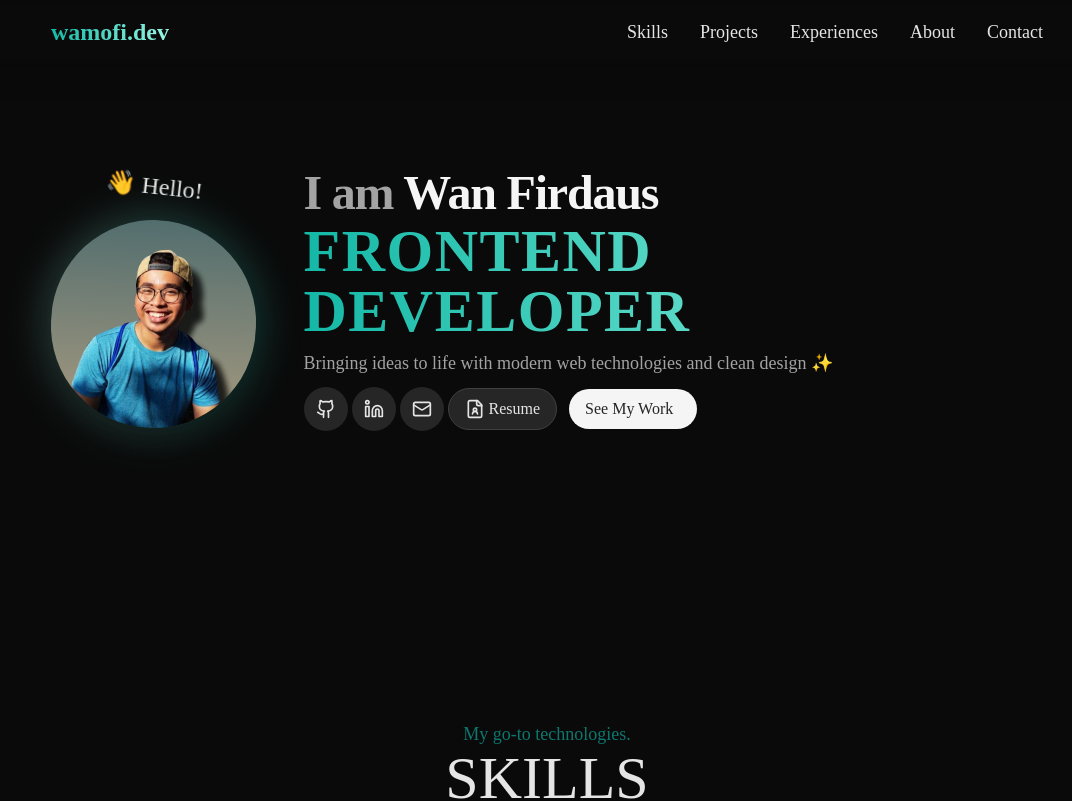
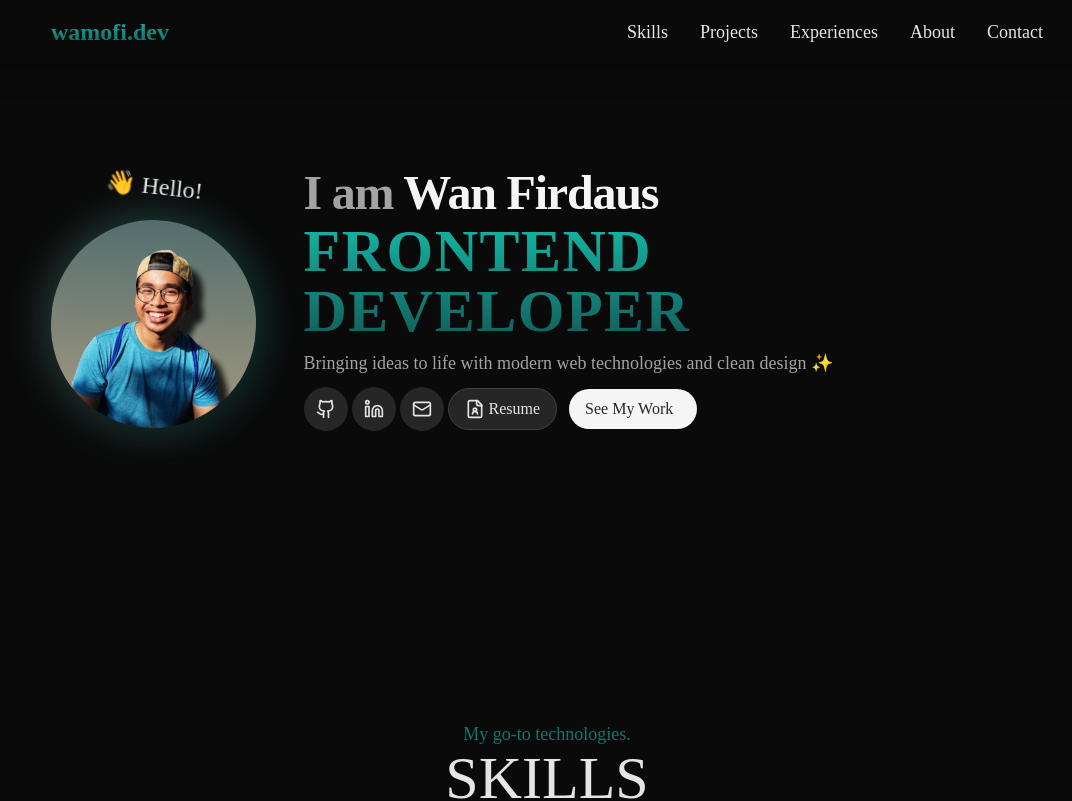
Before and after one commit to wamofi97/wamofi-portfolio, a React (Vite) app: page / in a window 1280 px wide. Shown: the top 801 px of the page, without its empty margins (93-1165 px from the left). Built offline with nearby package versions, Linux system fonts and the light colour scheme; a web font is replaced by a local one.

Commit message:
add active text

```diff
--- a/src/index.css
+++ b/src/index.css
@@ -33,7 +33,11 @@
   }
 
   .gradient-text {
-    @apply bg-clip-text text-transparent bg-gradient-to-r from-teal-500 to-teal-200
+    @apply bg-clip-text text-transparent bg-gradient-to-t from-teal-800 dark:from-teal-400 to-teal-500 dark:to-teal-200
+  }
+
+  .active-text {
+    @apply gradient-text font-bold scale-105
   }
 
   @layer base {
```
